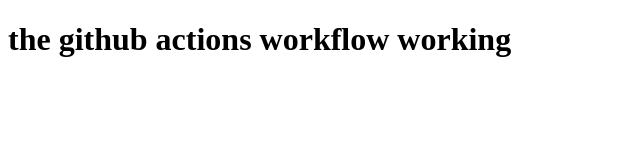
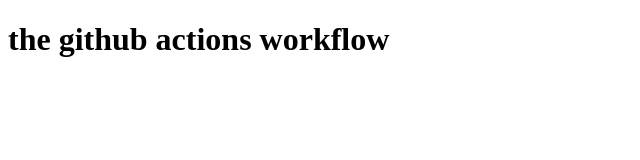
Before and after one commit to tarunvangapandu/Sample-workflow, a plain HTML site: page index.html in a window 1280 px wide. Shown: the whole page, without its empty margins (0-640 px from the left). Drawn offline with Linux system fonts and the light colour scheme.

Commit message:
Update index.html

```diff
--- a/index.html
+++ b/index.html
@@ -2,7 +2,7 @@
 <html>
 <body>
 
-<h1>the github actions workflow working</h1>
+<h1>the github actions workflow</h1>
 
 
 </body>
```
